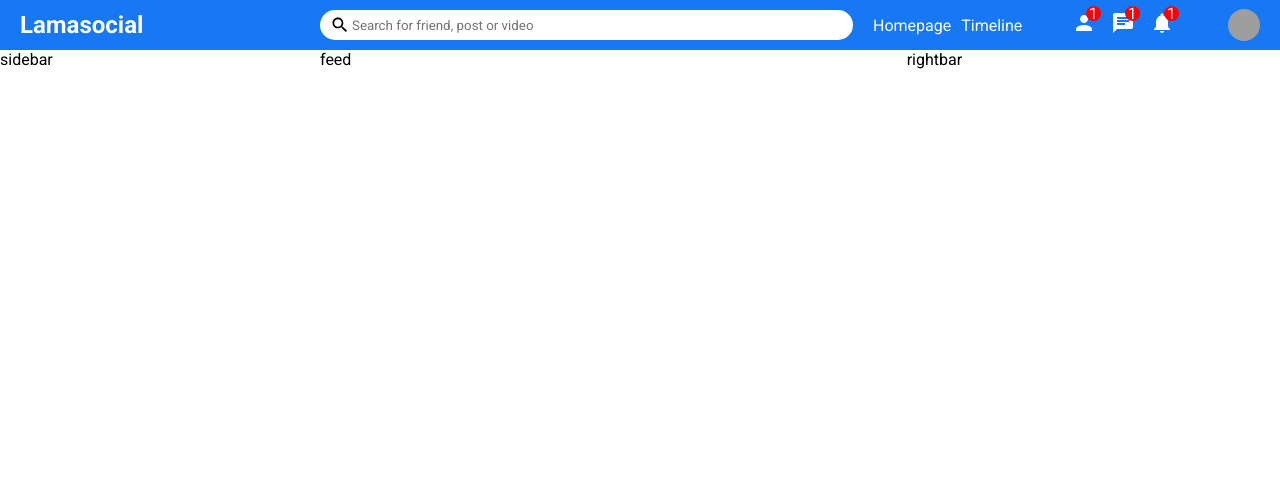
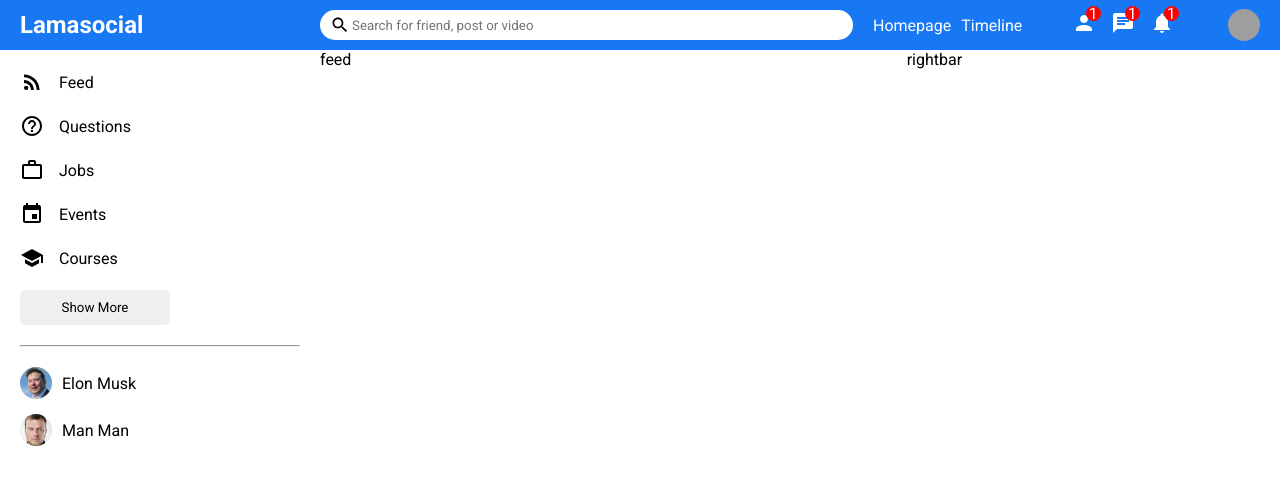
Before and after one commit to astarforbae/react-social, a React (Create React App) app: page / in a window 1280 px wide. Shown: the top 484 px of the page. Built offline with nearby package versions, Linux system fonts and the light colour scheme; grey boxes are pictures that could not be loaded.

Commit message:
complete sidebar design

```diff
--- a/src/components/sidebar/Sidebar.jsx
+++ b/src/components/sidebar/Sidebar.jsx
@@ -1,8 +1,44 @@
 import "./sidebar.css"
+import { RssFeed, WorkOutline, Event, School, HelpOutline} from "@material-ui/icons"
 export default function Sidebar() {
   return (
     <div className="sidebar">
-      sidebar
+      <div className="sidebarWrapper">
+        <ul className="sidebarList">
+          <li className="sidebarListItem">
+            <RssFeed className="sidebarIcon" />
+            <span className="sidebarListItemText">Feed</span>
+          </li>
+          <li className="sidebarListItem">
+            <HelpOutline className="sidebarIcon" />
+            <span className="sidebarListItemText">Questions</span>
+          </li>
+          <li className="sidebarListItem">
+            <WorkOutline className="sidebarIcon" />
+            <span className="sidebarListItemText">Jobs</span>
+          </li>
+          <li className="sidebarListItem">
+            <Event className="sidebarIcon" />
+            <span className="sidebarListItemText">Events</span>
+          </li>
+          <li className="sidebarListItem">
+            <School className="sidebarIcon" />
+            <span className="sidebarListItemText">Courses</span>
+          </li>
+        </ul>
+        <button className="sidebarButton">Show More</button>
+        <hr className="sidebarHr"/>
+        <ul className="sidebarFriendList">
+          <li className="sidebarFriend">
+            <img className="sidebarFriendImg" src="/assets/person/2.jpg" alt="" />
+            <span className="sidebarFriendName">Elon Musk</span>
+          </li>
+          <li className="sidebarFriend">
+            <img className="sidebarFriendImg" src="/assets/person/3.jpg" alt="" />
+            <span className="sidebarFriendName">Man Man</span>
+          </li>
+        </ul>
+      </div>
     </div>
   )
 }
--- a/src/components/sidebar/sidebar.css
+++ b/src/components/sidebar/sidebar.css
@@ -1,4 +1,66 @@
-.sidebar{
+.sidebar {
   flex: 3;
   height: calc(100vh - 50px);
+  overflow-y: scroll;
 }
+
+::-webkit-scrollbar{
+  width: 5px;
+}
+::-webkit-scrollbar-track{
+background-color: #f1f1f1;
+}
+::-webkit-scrollbar-thumb{
+background-color: gray;
+}
+.sidebarWrapper {
+  padding: 20px;
+}
+
+.sidebarList {
+  padding: 0;
+  margin: 0;
+  list-style: none;
+}
+
+.sidebarListItem {
+  display: flex;
+  align-items: center;
+  margin-bottom: 20px;
+}
+
+.sidebarIcon {
+  margin-right: 15px;
+}
+
+.sidebarButton {
+  width: 150px;
+  border: none;
+  padding: 10px;
+  border-radius: 5px;
+  font-weight: 500;
+}
+
+.sidebarHr{
+  margin:20px 0;
+}
+
+.sidebarFriendList{
+  padding: 0;
+  margin: 0;
+  list-style: none;
+}
+
+.sidebarFriend{
+  display: flex;
+  align-items: center;
+  margin-bottom: 15px;
+}
+
+.sidebarFriendImg{
+  width: 32px;
+  height: 32px;
+  border-radius: 50%;
+  object-fit: cover;
+  margin-right: 10px;
+}
```
Also changed, not shown: public/assets/person/2.jpg (added), public/assets/person/3.jpg (added).
